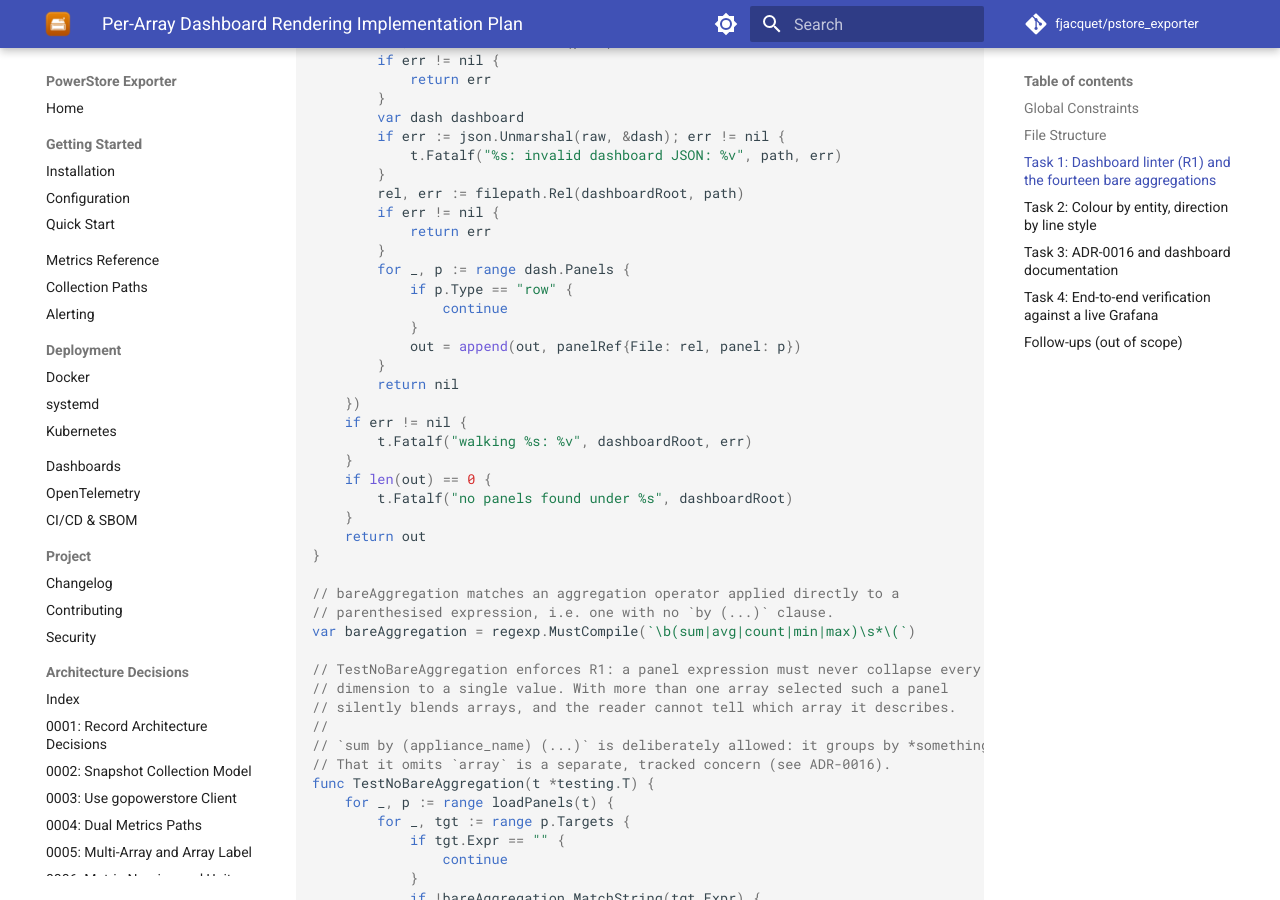
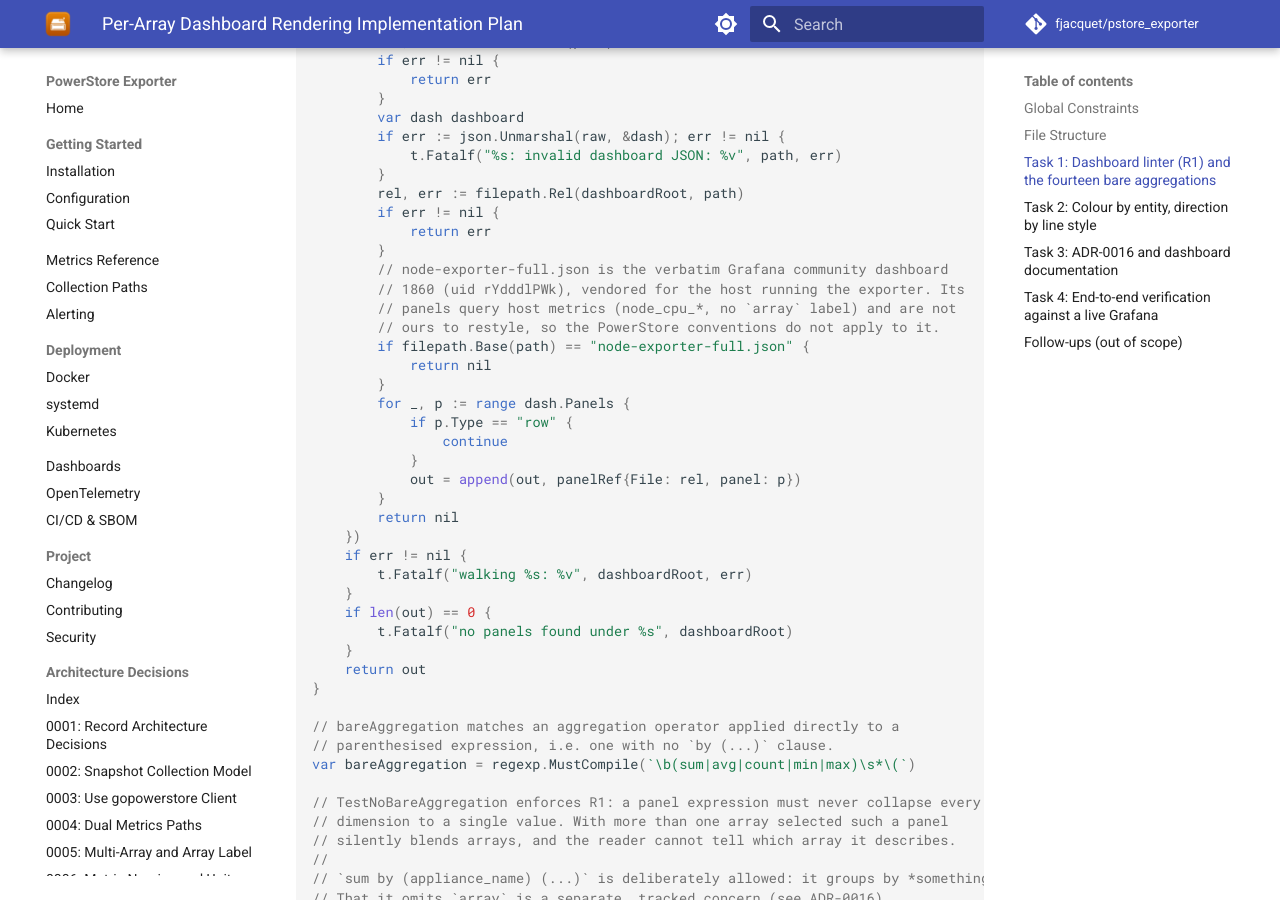
Before and after one commit to fjacquet/pstore_exporter, an MkDocs documentation site: the page built from docs/superpowers/plans/2026-07-10-per-array-dashboard-rendering.md, in a window 1280 px wide and 900 px high, scrolled down 4218 px. Built offline with MkDocs 1.6.1 and Material for MkDocs 9.7.7, drawn with Linux system fonts in a browser that asks for light colours; comment, search, counter and statistics services are not loaded.

Commit message:
docs(plan): exclude vendored node-exporter-full from the linter
Grafana community 1860 (uid rYdddlPWk) queries host metrics with no array
label; it is vendored, not ours to restyle. Records the loadPanels exclusion.

Co-Authored-By: Claude Opus 4.8 (1M context) <noreply@anthropic.com>
Claude-Session: https://claude.ai/code/session_01K4gasjsHDhM17ZxfurigPS

```diff
--- a/docs/superpowers/plans/2026-07-10-per-array-dashboard-rendering.md
+++ b/docs/superpowers/plans/2026-07-10-per-array-dashboard-rendering.md
@@ -176,6 +176,13 @@ func loadPanels(t *testing.T) []panelRef {
 		rel, err := filepath.Rel(dashboardRoot, path)
 		if err != nil {
 			return err
+		}
+		// node-exporter-full.json is the verbatim Grafana community dashboard
+		// 1860 (uid rYdddlPWk), vendored for the host running the exporter. Its
+		// panels query host metrics (node_cpu_*, no `array` label) and are not
+		// ours to restyle, so the PowerStore conventions do not apply to it.
+		if filepath.Base(path) == "node-exporter-full.json" {
+			return nil
 		}
 		for _, p := range dash.Panels {
 			if p.Type == "row" {
```
